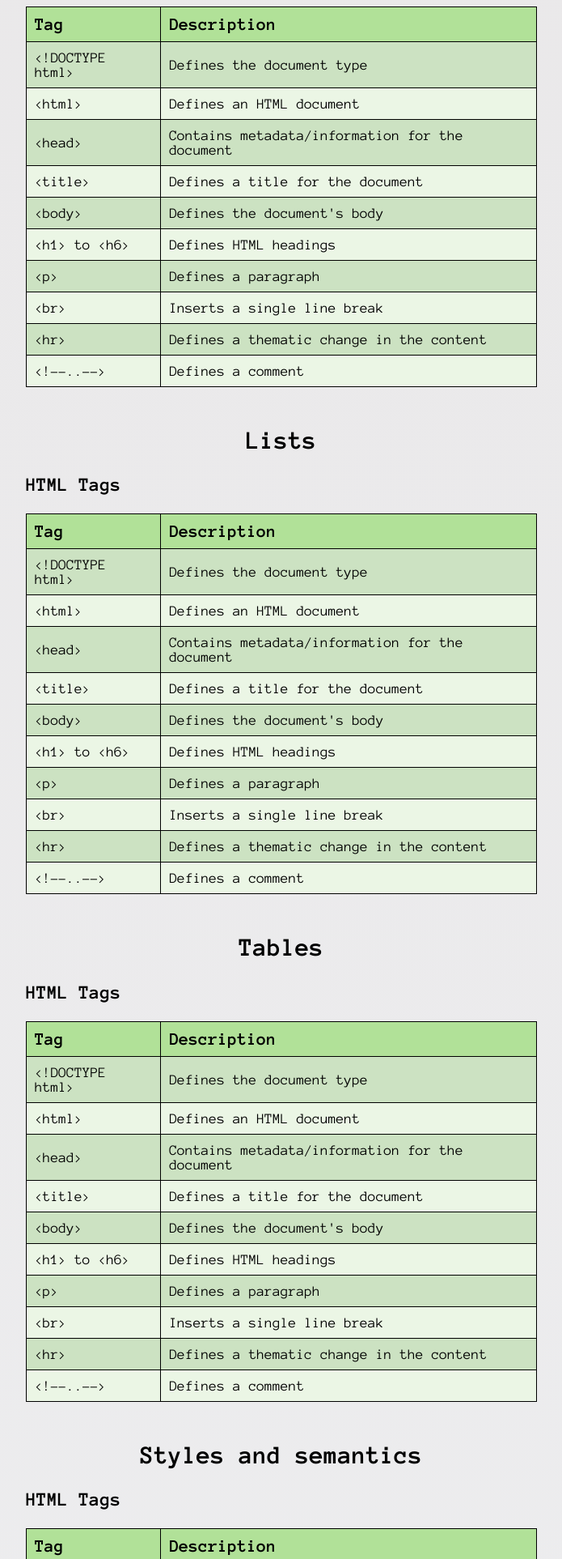
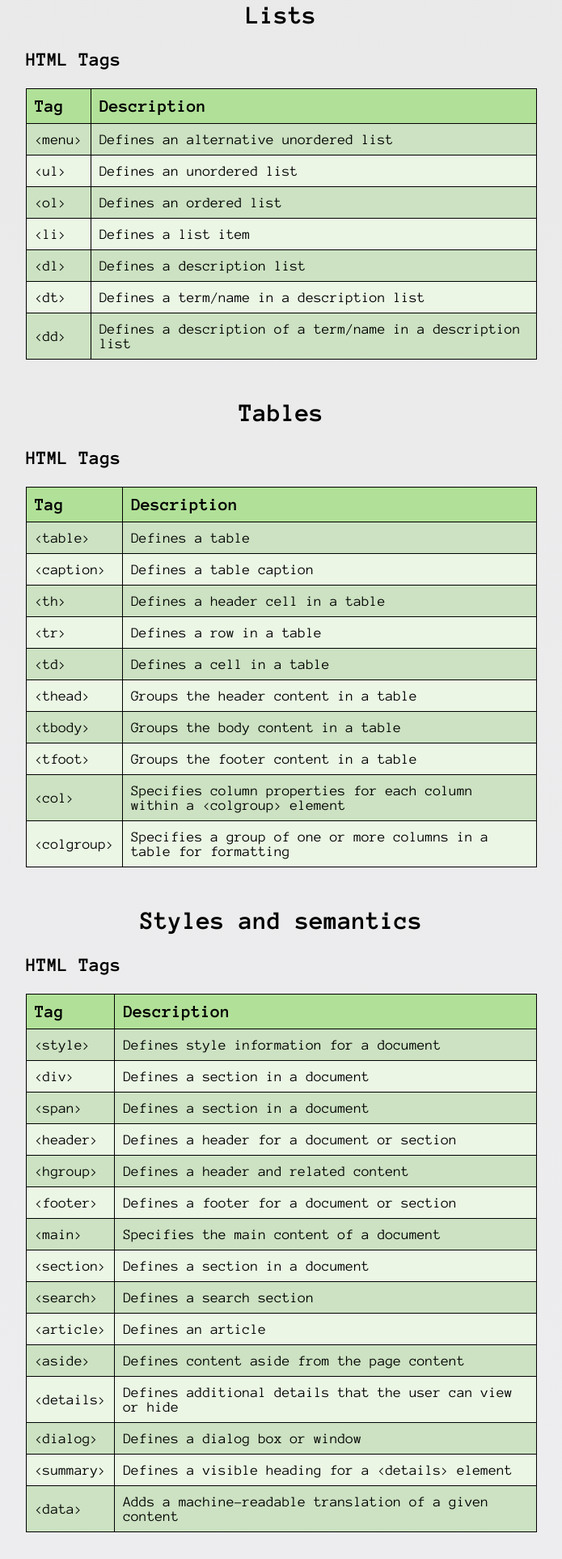
Before and after one commit to trollxslamzSTU/HTML-Cheat-Sheet, a plain HTML site: page index.html in a window 1280 px wide. Shown: the part 4380-6305 px from the top of the page at 81% size, without its empty margins (292-987 px from the left). Drawn offline with Linux system fonts and the light colour scheme.

Commit message:
added body content to HTML

```diff
--- a/index.html
+++ b/index.html
@@ -394,44 +394,26 @@
                 </thead>
                 <tbody>
                   <tr>
-                    <td>&lt;!DOCTYPE html&gt;</td>
-                    <td>Defines the document type</td>
+                    <td>&lt;audio&gt;</td>
+                    <td>Defines sound content</td>
                   </tr>
                   <tr>
-                    <td>&lt;html&gt;</td>
-                    <td>Defines an HTML document</td>
+                    <td>&lt;source&gt;</td>
+                    <td>
+                      Defines multiple media resources for media elements
+                      (&lt;video&gt;, &lt;audio&gt; and &lt;picture&gt;)
+                    </td>
                   </tr>
                   <tr>
-                    <td>&lt;head&gt;</td>
-                    <td>Contains metadata/information for the document</td>
+                    <td>&lt;track&gt;</td>
+                    <td>
+                      Defines text tracks for media elements (&lt;video&gt; and
+                      &lt;audio&gt;)
+                    </td>
                   </tr>
                   <tr>
-                    <td>&lt;title&gt;</td>
-                    <td>Defines a title for the document</td>
-                  </tr>
-                  <tr>
-                    <td>&lt;body&gt;</td>
-                    <td>Defines the document's body</td>
-                  </tr>
-                  <tr>
-                    <td>&lt;h1&gt; to &lt;h6&gt;</td>
-                    <td>Defines HTML headings</td>
-                  </tr>
-                  <tr>
-                    <td>&lt;p&gt;</td>
-                    <td>Defines a paragraph</td>
-                  </tr>
-                  <tr>
-                    <td>&lt;br&gt;</td>
-                    <td>Inserts a single line break</td>
-                  </tr>
-                  <tr>
-                    <td>&lt;hr&gt;</td>
-                    <td>Defines a thematic change in the content</td>
-                  </tr>
-                  <tr>
-                    <td>&lt;!--..--&gt;</td>
-                    <td>Defines a comment</td>
+                    <td>&lt;video&gt;</td>
+                    <td>Defines a video or movie</td>
                   </tr>
                 </tbody>
               </table>
@@ -450,44 +432,19 @@
                 </thead>
                 <tbody>
                   <tr>
-                    <td>&lt;!DOCTYPE html&gt;</td>
-                    <td>Defines the document type</td>
+                    <td>&lt;a&gt;</td>
+                    <td>Defines a hyperlink</td>
                   </tr>
                   <tr>
-                    <td>&lt;html&gt;</td>
-                    <td>Defines an HTML document</td>
+                    <td>&lt;link&gt;</td>
+                    <td>
+                      Defines the relationship between a document and an
+                      external resource (most used to link to style sheets)
+                    </td>
                   </tr>
                   <tr>
-                    <td>&lt;head&gt;</td>
-                    <td>Contains metadata/information for the document</td>
-                  </tr>
-                  <tr>
-                    <td>&lt;title&gt;</td>
-                    <td>Defines a title for the document</td>
-                  </tr>
-                  <tr>
-                    <td>&lt;body&gt;</td>
-                    <td>Defines the document's body</td>
-                  </tr>
-                  <tr>
-                    <td>&lt;h1&gt; to &lt;h6&gt;</td>
-                    <td>Defines HTML headings</td>
-                  </tr>
-                  <tr>
-                    <td>&lt;p&gt;</td>
-                    <td>Defines a paragraph</td>
-                  </tr>
-                  <tr>
-                    <td>&lt;br&gt;</td>
-                    <td>Inserts a single line break</td>
-                  </tr>
-                  <tr>
-                    <td>&lt;hr&gt;</td>
-                    <td>Defines a thematic change in the content</td>
-                  </tr>
-                  <tr>
-                    <td>&lt;!--..--&gt;</td>
-                    <td>Defines a comment</td>
+                    <td>&lt;nav&gt;</td>
+                    <td>Defines navigation links</td>
                   </tr>
                 </tbody>
               </table>
@@ -506,44 +463,34 @@
                 </thead>
                 <tbody>
                   <tr>
-                    <td>&lt;!DOCTYPE html&gt;</td>
-                    <td>Defines the document type</td>
+                    <td>&lt;menu&gt;</td>
+                    <td>Defines an alternative unordered list</td>
                   </tr>
                   <tr>
-                    <td>&lt;html&gt;</td>
-                    <td>Defines an HTML document</td>
+                    <td>&lt;ul&gt;</td>
+                    <td>Defines an unordered list</td>
                   </tr>
                   <tr>
-                    <td>&lt;head&gt;</td>
-                    <td>Contains metadata/information for the document</td>
+                    <td>&lt;ol&gt;</td>
+                    <td>Defines an ordered list</td>
                   </tr>
                   <tr>
-                    <td>&lt;title&gt;</td>
-                    <td>Defines a title for the document</td>
+                    <td>&lt;li&gt;</td>
+                    <td>Defines a list item</td>
                   </tr>
                   <tr>
-                    <td>&lt;body&gt;</td>
-                    <td>Defines the document's body</td>
+                    <td>&lt;dl&gt;</td>
+                    <td>Defines a description list</td>
                   </tr>
                   <tr>
-                    <td>&lt;h1&gt; to &lt;h6&gt;</td>
-                    <td>Defines HTML headings</td>
+                    <td>&lt;dt&gt;</td>
+                    <td>Defines a term/name in a description list</td>
                   </tr>
                   <tr>
-                    <td>&lt;p&gt;</td>
-                    <td>Defines a paragraph</td>
-                  </tr>
-                  <tr>
-                    <td>&lt;br&gt;</td>
-                    <td>Inserts a single line break</td>
-                  </tr>
-                  <tr>
-                    <td>&lt;hr&gt;</td>
-                    <td>Defines a thematic change in the content</td>
-                  </tr>
-                  <tr>
-                    <td>&lt;!--..--&gt;</td>
-                    <td>Defines a comment</td>
+                    <td>&lt;dd&gt;</td>
+                    <td>
+                      Defines a description of a term/name in a description list
+                    </td>
                   </tr>
                 </tbody>
               </table>
@@ -562,44 +509,50 @@
                 </thead>
                 <tbody>
                   <tr>
-                    <td>&lt;!DOCTYPE html&gt;</td>
-                    <td>Defines the document type</td>
+                    <td>&lt;table&gt;</td>
+                    <td>Defines a table</td>
                   </tr>
                   <tr>
-                    <td>&lt;html&gt;</td>
-                    <td>Defines an HTML document</td>
+                    <td>&lt;caption&gt;</td>
+                    <td>Defines a table caption</td>
                   </tr>
                   <tr>
-                    <td>&lt;head&gt;</td>
-                    <td>Contains metadata/information for the document</td>
+                    <td>&lt;th&gt;</td>
+                    <td>Defines a header cell in a table</td>
                   </tr>
                   <tr>
-                    <td>&lt;title&gt;</td>
-                    <td>Defines a title for the document</td>
+                    <td>&lt;tr&gt;</td>
+                    <td>Defines a row in a table</td>
                   </tr>
                   <tr>
-                    <td>&lt;body&gt;</td>
-                    <td>Defines the document's body</td>
+                    <td>&lt;td&gt;</td>
+                    <td>Defines a cell in a table</td>
                   </tr>
                   <tr>
-                    <td>&lt;h1&gt; to &lt;h6&gt;</td>
-                    <td>Defines HTML headings</td>
+                    <td>&lt;thead&gt;</td>
+                    <td>Groups the header content in a table</td>
                   </tr>
                   <tr>
-                    <td>&lt;p&gt;</td>
-                    <td>Defines a paragraph</td>
+                    <td>&lt;tbody&gt;</td>
+                    <td>Groups the body content in a table</td>
                   </tr>
                   <tr>
-                    <td>&lt;br&gt;</td>
-                    <td>Inserts a single line break</td>
+                    <td>&lt;tfoot&gt;</td>
+                    <td>Groups the footer content in a table</td>
                   </tr>
                   <tr>
-                    <td>&lt;hr&gt;</td>
-                    <td>Defines a thematic change in the content</td>
+                    <td>&lt;col&gt;</td>
+                    <td>
+                      Specifies column properties for each column within a
+                      &lt;colgroup&gt; element
+                    </td>
                   </tr>
                   <tr>
-                    <td>&lt;!--..--&gt;</td>
-                    <td>Defines a comment</td>
+                    <td>&lt;colgroup&gt;</td>
+                    <td>
+                      Specifies a group of one or more columns in a table for
+                      formatting
+                    </td>
                   </tr>
                 </tbody>
               </table>
@@ -618,44 +571,70 @@
                 </thead>
                 <tbody>
                   <tr>
-                    <td>&lt;!DOCTYPE html&gt;</td>
-                    <td>Defines the document type</td>
+                    <td>&lt;style&gt;</td>
+                    <td>Defines style information for a document</td>
                   </tr>
                   <tr>
-                    <td>&lt;html&gt;</td>
-                    <td>Defines an HTML document</td>
+                    <td>&lt;div&gt;</td>
+                    <td>Defines a section in a document</td>
                   </tr>
                   <tr>
-                    <td>&lt;head&gt;</td>
-                    <td>Contains metadata/information for the document</td>
+                    <td>&lt;span&gt;</td>
+                    <td>Defines a section in a document</td>
                   </tr>
                   <tr>
-                    <td>&lt;title&gt;</td>
-                    <td>Defines a title for the document</td>
+                    <td>&lt;header&gt;</td>
+                    <td>Defines a header for a document or section</td>
                   </tr>
                   <tr>
-                    <td>&lt;body&gt;</td>
-                    <td>Defines the document's body</td>
+                    <td>&lt;hgroup&gt;</td>
+                    <td>Defines a header and related content</td>
                   </tr>
                   <tr>
-                    <td>&lt;h1&gt; to &lt;h6&gt;</td>
-                    <td>Defines HTML headings</td>
+                    <td>&lt;footer&gt;</td>
+                    <td>Defines a footer for a document or section</td>
                   </tr>
                   <tr>
-                    <td>&lt;p&gt;</td>
-                    <td>Defines a paragraph</td>
+                    <td>&lt;main&gt;</td>
+                    <td>Specifies the main content of a document</td>
                   </tr>
                   <tr>
-                    <td>&lt;br&gt;</td>
-                    <td>Inserts a single line break</td>
+                    <td>&lt;section&gt;</td>
+                    <td>Defines a section in a document</td>
                   </tr>
                   <tr>
-                    <td>&lt;hr&gt;</td>
-                    <td>Defines a thematic change in the content</td>
+                    <td>&lt;search&gt;</td>
+                    <td>Defines a search section</td>
                   </tr>
                   <tr>
-                    <td>&lt;!--..--&gt;</td>
-                    <td>Defines a comment</td>
+                    <td>&lt;article&gt;</td>
+                    <td>Defines an article</td>
+                  </tr>
+                  <tr>
+                    <td>&lt;aside&gt;</td>
+                    <td>Defines content aside from the page content</td>
+                  </tr>
+                  <tr>
+                    <td>&lt;details&gt;</td>
+                    <td>
+                      Defines additional details that the user can view or hide
+                    </td>
+                  </tr>
+                  <tr>
+                    <td>&lt;dialog&gt;</td>
+                    <td>Defines a dialog box or window</td>
+                  </tr>
+                  <tr>
+                    <td>&lt;summary&gt;</td>
+                    <td>
+                      Defines a visible heading for a &lt;details&gt; element
+                    </td>
+                  </tr>
+                  <tr>
+                    <td>&lt;data&gt;</td>
+                    <td>
+                      Adds a machine-readable translation of a given content
+                    </td>
                   </tr>
                 </tbody>
               </table>
@@ -674,44 +653,19 @@
                 </thead>
                 <tbody>
                   <tr>
-                    <td>&lt;!DOCTYPE html&gt;</td>
-                    <td>Defines the document type</td>
+                    <td>&lt;head&gt;</td>
+                    <td>Defines information about the document</td>
                   </tr>
                   <tr>
-                    <td>&lt;html&gt;</td>
-                    <td>Defines an HTML document</td>
+                    <td>&lt;meta&gt;</td>
+                    <td>Defines metadata about an HTML document</td>
                   </tr>
                   <tr>
-                    <td>&lt;head&gt;</td>
-                    <td>Contains metadata/information for the document</td>
-                  </tr>
-                  <tr>
-                    <td>&lt;title&gt;</td>
-                    <td>Defines a title for the document</td>
-                  </tr>
-                  <tr>
-                    <td>&lt;body&gt;</td>
-                    <td>Defines the document's body</td>
-                  </tr>
-                  <tr>
-                    <td>&lt;h1&gt; to &lt;h6&gt;</td>
-                    <td>Defines HTML headings</td>
-                  </tr>
-                  <tr>
-                    <td>&lt;p&gt;</td>
-                    <td>Defines a paragraph</td>
-                  </tr>
-                  <tr>
-                    <td>&lt;br&gt;</td>
-                    <td>Inserts a single line break</td>
-                  </tr>
-                  <tr>
-                    <td>&lt;hr&gt;</td>
-                    <td>Defines a thematic change in the content</td>
-                  </tr>
-                  <tr>
-                    <td>&lt;!--..--&gt;</td>
-                    <td>Defines a comment</td>
+                    <td>&lt;base&gt;</td>
+                    <td>
+                      Specifies the base URL/target for all relative URLs in a
+                      document
+                    </td>
                   </tr>
                 </tbody>
               </table>
@@ -730,44 +684,27 @@
                 </thead>
                 <tbody>
                   <tr>
-                    <td>&lt;!DOCTYPE html&gt;</td>
-                    <td>Defines the document type</td>
+                    <td>&lt;script&gt;</td>
+                    <td>Defines a client-side script</td>
                   </tr>
                   <tr>
-                    <td>&lt;html&gt;</td>
-                    <td>Defines an HTML document</td>
+                    <td>&lt;noscript&gt;</td>
+                    <td>
+                      Defines an alternate content for users that do not support
+                      client-side scripts
+                    </td>
                   </tr>
                   <tr>
-                    <td>&lt;head&gt;</td>
-                    <td>Contains metadata/information for the document</td>
+                    <td>&lt;embed&gt;</td>
+                    <td>Defines a container for an external resource</td>
                   </tr>
                   <tr>
-                    <td>&lt;title&gt;</td>
-                    <td>Defines a title for the document</td>
+                    <td>&lt;object&gt;</td>
+                    <td>Defines a container for an external resource</td>
                   </tr>
                   <tr>
-                    <td>&lt;body&gt;</td>
-                    <td>Defines the document's body</td>
-                  </tr>
-                  <tr>
-                    <td>&lt;h1&gt; to &lt;h6&gt;</td>
-                    <td>Defines HTML headings</td>
-                  </tr>
-                  <tr>
-                    <td>&lt;p&gt;</td>
-                    <td>Defines a paragraph</td>
-                  </tr>
-                  <tr>
-                    <td>&lt;br&gt;</td>
-                    <td>Inserts a single line break</td>
-                  </tr>
-                  <tr>
-                    <td>&lt;hr&gt;</td>
-                    <td>Defines a thematic change in the content</td>
-                  </tr>
-                  <tr>
-                    <td>&lt;!--..--&gt;</td>
-                    <td>Defines a comment</td>
+                    <td>&lt;param&gt;</td>
+                    <td>Defines a parameter for an object</td>
                   </tr>
                 </tbody>
               </table>
```
